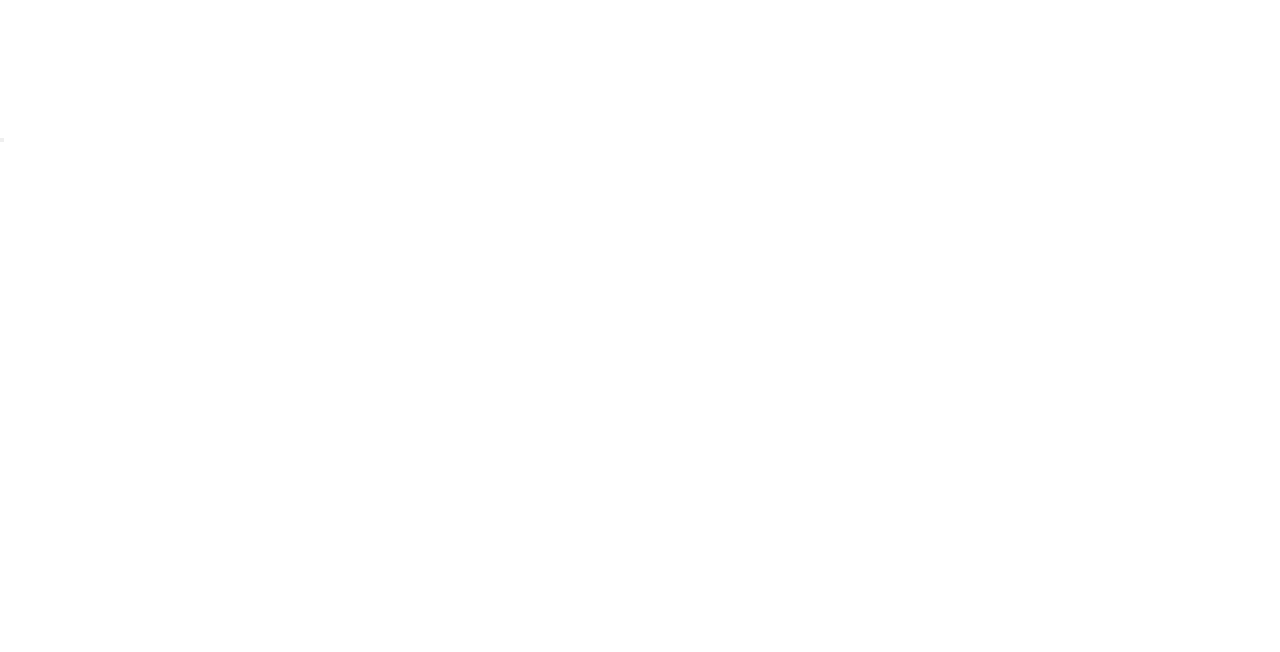
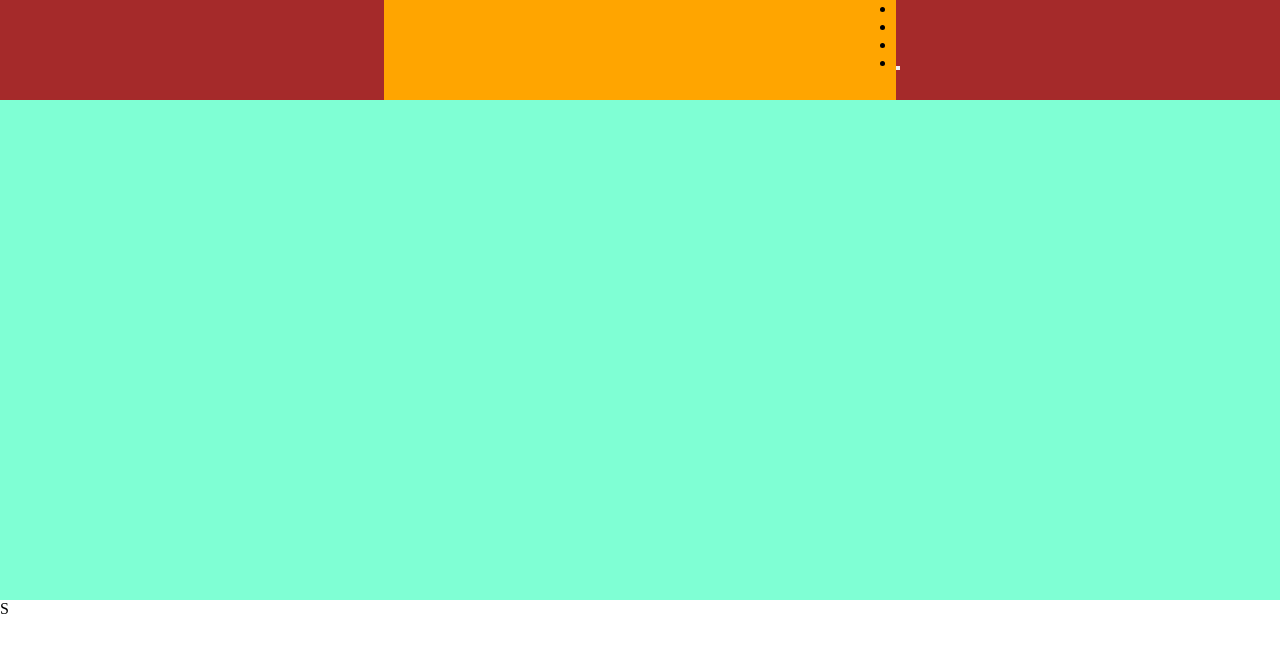
Before and after one commit to EmanueleBrusa/htmlcss-dropbox, a plain HTML site: page index.html in a window 1280 px wide. Drawn offline with Linux system fonts and the light colour scheme.

Commit message:
[FEAT/STYLE/TEST]prova posizionamento elem./spaz.

```diff
--- a/css/style.css
+++ b/css/style.css
@@ -4,5 +4,28 @@
     box-sizing: border-box;
 }
 /*inizio header*/
-
+#header-row{
+    width: 100%;
+    height: 100px;
+    background-color: orange;
+    display: flex;
+    column-gap: 40%;
+}
+#header-col-left{
+    width: 30%;
+    height: 100%;
+    background-color: brown;
+}
+#header-col-right{
+    width: 30%;
+    height: 100px;
+    background-color: brown;
+}
 /*fine header*/
+/*inizio main*/
+#main-first-col{
+    width: 100%;
+    height: 500px;
+    background-color: aquamarine;
+}
+/*fine main*/
--- a/index.html
+++ b/index.html
@@ -33,7 +33,7 @@
             </div>
             <!--fine colonna di sinistra-->
             <!--inizio colonna di destra-->
-            <div>
+            <div id="header-col-right">
                 <ul>
                     <li>
                         <a href=""></a>
@@ -54,5 +54,12 @@
         <!--fine riga-->
     </header>
     <!--fine header-->
+    <!--inizio main-->
+    <main>
+        <div id="main-first-col">
+
+        </div>
+    </main>
+    <!--fine main-->S
 </body>
 </html>
```
